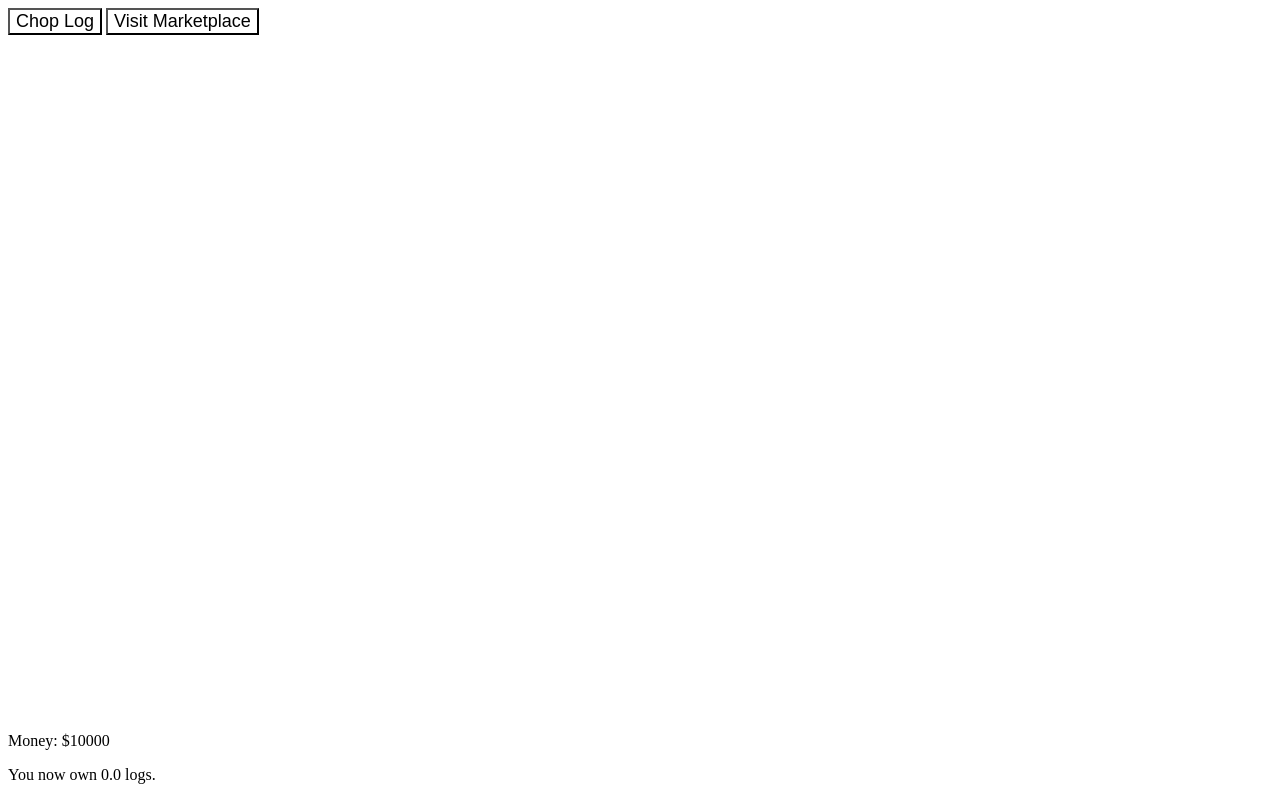
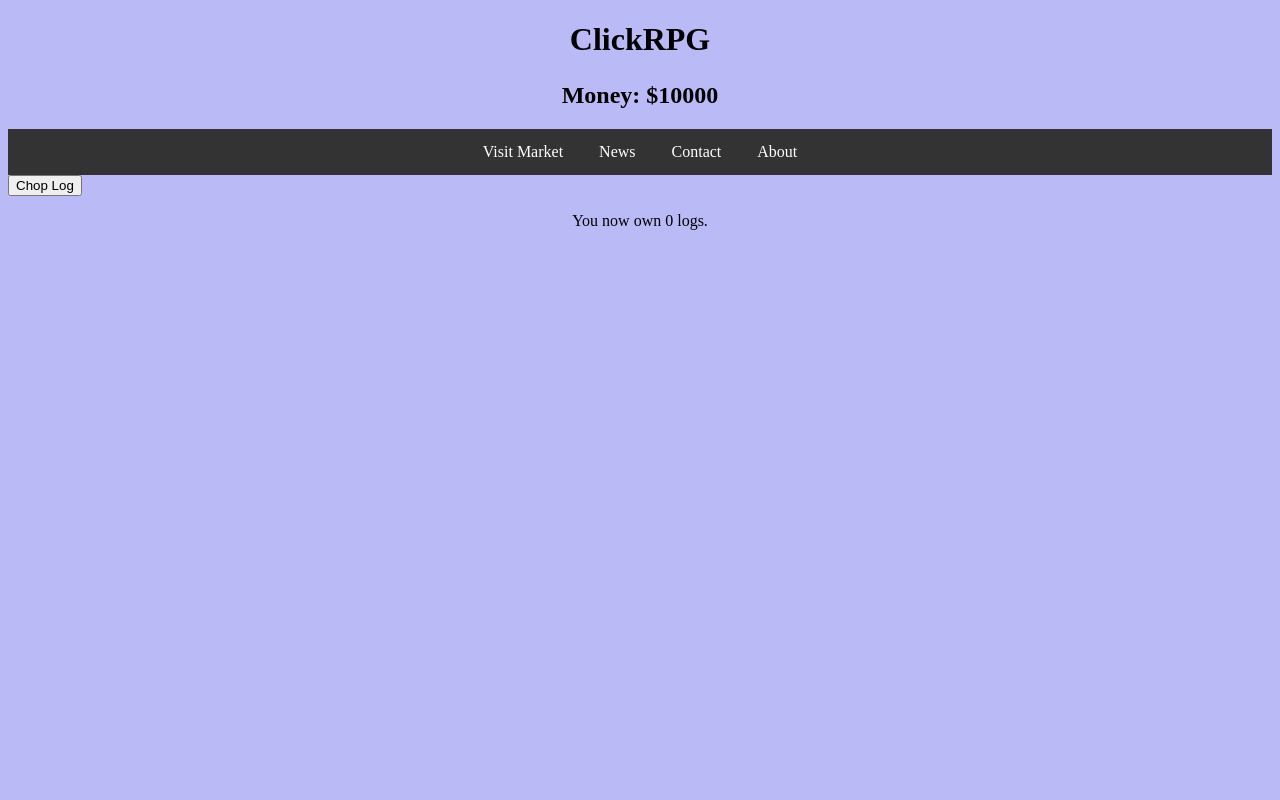
Before and after one commit to ClickRPG/ClickRPG.github.io, a plain HTML site: page index.html in a window 1280 px wide. Drawn offline with nearby package versions, Linux system fonts and the light colour scheme.

Commit message:
Added formatting.

```diff
--- a/app.js
+++ b/app.js
@@ -65,9 +65,9 @@ $(document).ready(function () {
         $("#money").html("Money: $" + money);
 
         if (logs == 1) {
-            $("#logs").html("You now own " + logs.toFixed(1) + " log.")
+            $("#logs").html("You now own " + parseInt(logs) + " log.")
         } else {
-            $("#logs").html("You now own " + logs.toFixed(1) + " logs.")
+            $("#logs").html("You now own " + parseInt(logs) + " logs.")
         }
     }
 
--- a/index.html
+++ b/index.html
@@ -2,8 +2,13 @@
 <html>
 
 <head>
+
     <title>ClickRPG</title>
     <link rel="stylesheet" href="main.css">
+    <h1> ClickRPG</h1>
+    <h2>
+        <p id="money">Money: $0</p>
+    </h2>
     <script src="https://ajax.googleapis.com/ajax/libs/jquery/3.6.1/jquery.min.js"></script>
     <script src="app.js"></script>
 </head>
@@ -12,8 +17,15 @@
     <div class="content">
         <div class="menus">
             <div class="main">
+                <ul>
+                    <li><a id="visit">Visit Market</a></li>
+                    <li><a href="#news">News</a></li>
+                    <li><a href="#contact">Contact</a></li>
+                    <li><a href="#about">About</a></li>
+                </ul>
                 <button id="chop">Chop Log</button>
-                <button id="visit">Visit Marketplace</button>
+                <p id="logs">You now own 0 logs</p>
+
             </div>
 
             <div class="marketplace">
@@ -32,8 +44,7 @@
 
 
         <div class="inventory">
-            <p id="money">Money: $0</p>
-            <p id="logs">You now own 0 logs</p>
+
 
         </div>
     </div>
--- a/main.css
+++ b/main.css
@@ -1,4 +1,4 @@
-.inventory{
+.inventory {
     position: fixed;
     bottom: 0;
     width: 100%;
@@ -8,18 +8,59 @@
     display: none;
 }
 
-.sellButtons{
+.sellButtons {
+    justify-content: center;
+    text-align: center;
     display: grid;
     grid-template-columns: repeat(3, 72px);
     margin-bottom: 10px;
 }
 
-.upgrades{
+}
+.upgrades {
     display: grid;
     grid-template-columns: repeat(1, 96px);
     margin-bottom: 10px;
 }
-button{
-    background-color: white;
-    font-size: 18px;
+
+ul {
+    text-align: center;
+    align-items: center;
+    list-style-type: none;
+    margin: 0;
+    padding: 0;
+    overflow: hidden;
+    background-color: #333;
 }
+
+li {
+    display: inline-block;
+}
+
+li a {
+    display: block;
+    color: white;
+    text-align: center;
+    padding: 14px 16px;
+    text-decoration: none;
+}
+
+/* Change the link color to #111 (black) on hover */
+li a:hover {
+    background-color: #111;
+}
+
+p {
+    text-align: center;
+    grid-template-columns: repeat(3, 72px);
+    margin-bottom: 10px;
+}
+
+h1 {
+    text-align: center;
+    grid-template-columns: repeat(1, 96px);
+    margin-bottom: 10px;
+}
+body{
+    background-color: #BABAF6;
+}
```
